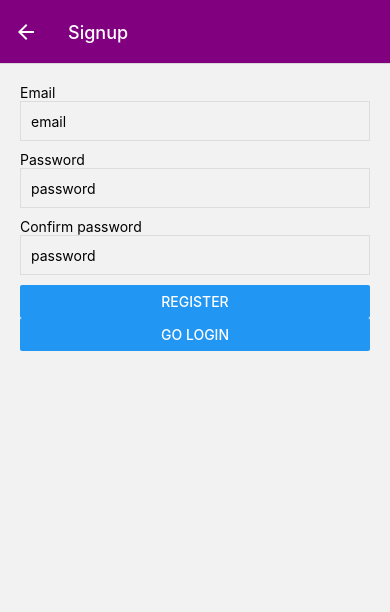
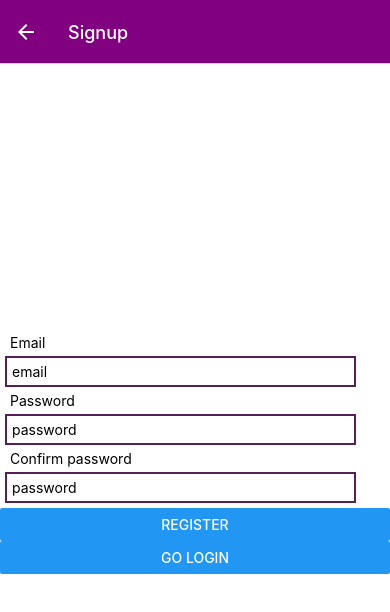
Before and after one commit to beibeixx/CS5520, a React Native app: screen /Signup in a window 390 px wide. Shown: the top 612 px of the page. Built offline with nearby package versions, Linux system fonts and the light colour scheme; no server answers.

Commit message:
Change the styles on Login and SignUp pages.

```diff
--- a/Components/Login.js
+++ b/Components/Login.js
@@ -1,7 +1,10 @@
 import { Button, StyleSheet, Text, View, TextInput } from "react-native";
 import React from "react";
 import { useState } from "react";
-import { signInWithCredential, signInWithEmailAndPassword } from "firebase/auth";
+import {
+  signInWithCredential,
+  signInWithEmailAndPassword,
+} from "firebase/auth";
 import { auth } from "../Firebase/fireBaseSetup";
 
 export default function Login({ navigation }) {
@@ -12,37 +15,37 @@ export default function Login({ navigation }) {
     navigation.replace("Signup");
   };
 
-  const loginHandler = async() => {
-
-        if (email.length === 0 || password.length === 0){
-          Alert.alert("All fields need to be filled")
+  const loginHandler = async () => {
+    if (email.length === 0 || password.length === 0) {
+      Alert.alert("All fields need to be filled");
       return;
     }
 
     // any other check you could do to make we have balid date
     // regex for email and password etc...
     try {
-
-        const userCred = await signInWithEmailAndPassword(auth, email, password)
-        console.log(userCred.user)
-      } catch(err){
-        console.log("login in error", err)
+      const userCred = await signInWithEmailAndPassword(auth, email, password);
+      console.log(userCred.user);
+    } catch (err) {
+      console.log("login in error", err);
     }
   };
 
   return (
     <View style={styles.container}>
-      <View >
-        <Text>Email</Text>
-        <TextInput style={styles.input}
+      <View>
+        <Text style={styles.label}>Email</Text>
+        <TextInput
+          style={styles.input}
           placeholder="email"
           value={email}
           onChangeText={(changeText) => {
             setEmail(changeText);
           }}
         />
-        <Text>Password</Text>
-        <TextInput style={styles.input}
+        <Text style={styles.label}>Password</Text>
+        <TextInput
+          style={styles.input}
           placeholder="password"
           value={password}
           secureTextEntry
@@ -59,13 +62,19 @@ export default function Login({ navigation }) {
 
 const styles = StyleSheet.create({
   container: {
-    padding: 20,
+    flex: 1,
+    backgroundColor: "#fff",
+    alignItems: "stretch",
+    justifyContent: "center",
   },
   input: {
-    height: 40,
-    borderWidth: 1,
-    borderColor: "#ddd",
-    marginBottom: 10,
-    paddingHorizontal: 10,
+    borderColor: "#552055",
+    borderWidth: 2,
+    width: "90%",
+    margin: 5,
+    padding: 5,
+  },
+  label: {
+    marginLeft: 10,
   },
 });
--- a/Components/Signup.js
+++ b/Components/Signup.js
@@ -44,7 +44,7 @@ export default function Signup({ navigation }) {
   return (
     <View style={styles.container}>
       <View>
-        <Text>Email</Text>
+        <Text style={styles.label}>Email</Text>
         <TextInput
           style={styles.input}
           placeholder="email"
@@ -53,7 +53,7 @@ export default function Signup({ navigation }) {
             setEmail(changeText);
           }}
         />
-        <Text>Password</Text>
+        <Text style={styles.label}>Password</Text>
         <TextInput
           style={styles.input}
           placeholder="password"
@@ -64,7 +64,7 @@ export default function Signup({ navigation }) {
           }}
         />
 
-        <Text>Confirm password</Text>
+        <Text style={styles.label}>Confirm password</Text>
         <TextInput
           style={styles.input}
           placeholder="password"
@@ -84,13 +84,19 @@ export default function Signup({ navigation }) {
 
 const styles = StyleSheet.create({
   container: {
-    padding: 20,
+    flex: 1,
+    backgroundColor: "#fff",
+    // alignItems: "stretch",
+    justifyContent: "center",
   },
   input: {
-    height: 40,
-    borderWidth: 1,
-    borderColor: "#ddd",
-    marginBottom: 10,
-    paddingHorizontal: 10,
+    borderColor: "#552055",
+    borderWidth: 2,
+    width: "90%",
+    margin: 5,
+    padding: 5,
+  },
+  label: {
+    marginLeft: 10,
   },
 });
```
Lines whose indentation alone changed are shown as unchanged.
